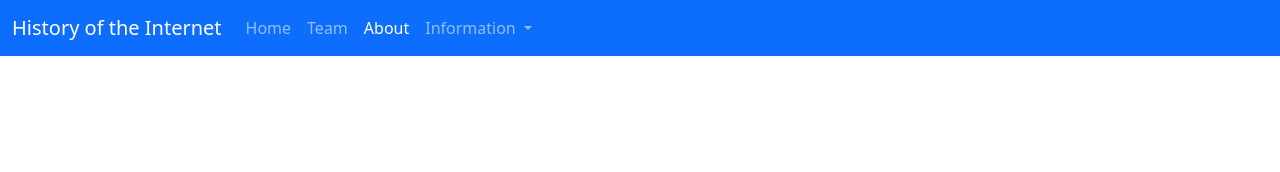
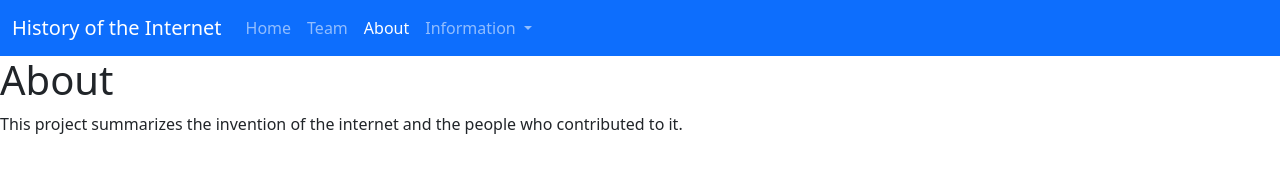
Before and after one commit to DavidJL1997/InternetHistory, a plain HTML site: page docs/about.html in a window 1280 px wide. Drawn offline with nearby package versions, Linux system fonts and the light colour scheme.

Commit message:
added information on about page

```diff
--- a/docs/about.html
+++ b/docs/about.html
@@ -44,6 +44,8 @@
         </div>
     </div>
 </nav>
+<h1>About</h1>
+<p>This project summarizes the invention of the internet and the people who contributed to it.</p>
 
 <!-- Optional JavaScript; choose one of the two! -->
 
```
